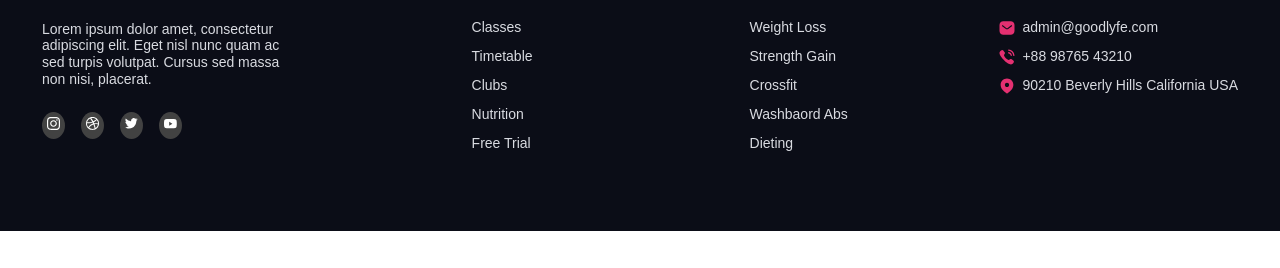
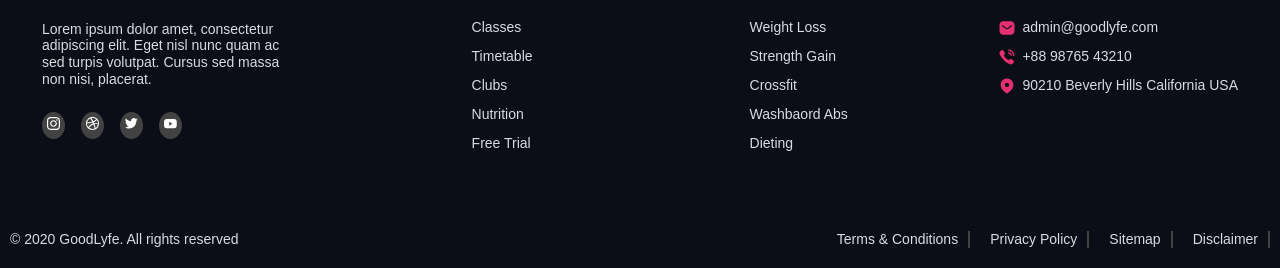
Before and after one commit to DmytroSovaV/GoodLyfe, a plain HTML site: page index.html in a window 1280 px wide. Shown: the part 4733-5001 px from the top of the page. Before the commit the page ends 4964 px from the top, so only its background shows below. Drawn offline with nearby package versions, Linux system fonts and the light colour scheme.

Commit message:
added section:terms&conditions

```diff
--- a/index.html
+++ b/index.html
@@ -350,7 +350,7 @@
                         </ul>
                     </address>
             </div>
-            <!-- <div class="footer__terms-and-conditions">
+            <div class="footer__terms-and-conditions">
                 <div class="rights">
                     <p>&copy; 2020 GoodLyfe. All rights reserved</p>
                 </div>
@@ -360,7 +360,7 @@
                     <li><a href="#">Sitemap</a></li>
                     <li><a href="#">Disclaimer</a></li>
                 </ul>
-            </div> -->
+            </div>
         </div>
     </footer>
     <script src="."></script>
--- a/scss/sections/_footer.scss
+++ b/scss/sections/_footer.scss
@@ -19,6 +19,13 @@
     flex-direction: column;
     gap: 24px;
 }
+&__terms-and-conditions{
+    display: flex;
+    flex-direction: column;
+    gap: 16px;
+    text-align: center;
+}
+
 .guides{
     display: none;
     @media screen and (min-width:862px){
@@ -75,16 +82,28 @@ address svg{
 &__terms-and-conditions{
     display: flex;
     justify-content: space-between;
+    flex-direction: column;
+    @media screen and(min-width:$bp-tablet) {
+        flex-direction: row;
+    }
+
 }
 &__terms-and-conditions li{
     padding: 0 10px 0 0;
-    border-right: 2px solid var(--color-primary-grey);
+    border: none;
+    @media screen and(min-width:$bp-mobile) {
+        border-right: 2px solid var(--color-primary-grey);
+    }
 }
 &__conditions{
     display: flex;
-    flex-direction: row;
+    flex-direction: column;
     gap: 20px;
     margin-bottom: 20px;
+    @media screen and (min-width:$bp-mobile) {
+        flex-direction: row;
+        justify-content: center;
+    }
 }
 }
 .parent{
```
Also changed, not shown: css/main.css.
